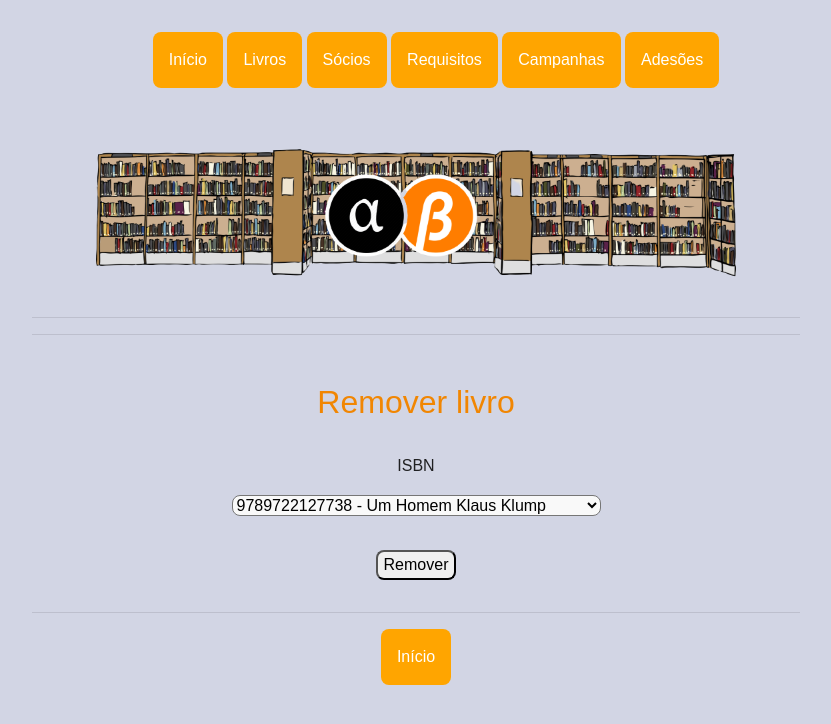
After one commit to pa7amc/biblioteca, a Flask app: page /del_livro in a window 1280 px wide. The commit adds this page. Shown: the top 724 px of the page, without its empty margins (224-1055 px from the left). Run offline with Flask 2, Linux system fonts and the light colour scheme; data comes from the database, SQL or seed files in the repository; both versions use the stored data as it was after the commit; some libraries are stand-ins or nearby versions.

Commit message:
add funcionalidades: remover campanhas, adesoes, livros

```diff
--- a/app.py
+++ b/app.py
@@ -82,6 +82,15 @@ def reg_camp():
     db.session.commit()
     return render_template('sucesso.html')
 
+#Remover livro
+@app.route('/del_camp', methods=['POST'])
+def del_camp():
+    campa = request.form.get('campa', '')
+    Campanha.query.filter_by(id_camp=campa).delete()
+    db.session.commit()
+    return render_template('sucesso.html')
+
+
 
 ########### ####################      ADESAO
 #Pagina adesao
@@ -100,15 +109,32 @@ def socio_camp2():
     cc_campa = request.form.get('ccs', '')
     novo = request.form.get('novo', '')
 
-    socio1 = db.session.query(Socio_Camp.cc_sc).filter_by(id_camp_sc=id_campa, cc_sc=cc_campa).first()
+    adesao = db.session.query(Socio_Camp.cc_sc).filter_by(id_camp_sc=id_campa, cc_sc=cc_campa).first()
 
-    if socio1 != None:
+    if adesao != None:
         return render_template('invalido_adesao.html', cc_campa=cc_campa)
 
 
     sc = Socio_Camp(id_camp_sc=id_campa, cc_sc=cc_campa, novo=novo)
 
     db.session.add(sc)
+    db.session.commit()
+    return render_template('sucesso.html')
+
+
+#Remover adesao
+@app.route('/del_adesao', methods=['POST'])
+def del_adesao():
+    campa = request.form.get('campa', '')
+    cc = request.form.get('ccs', '')
+
+    adesao = db.session.query(Socio_Camp.id_sc).filter_by(id_camp_sc=campa, cc_sc=cc).first()
+    #se o socio nao se encontrava no registo da adesao da campanha
+    if  adesao is None:
+        return render_template('invalido_rem_adesao.html', cc_campa=cc, id_camp_sc=campa)
+
+
+    Socio_Camp.query.filter_by(id_camp_sc=campa, cc_sc=cc).delete()
     db.session.commit()
     return render_template('sucesso.html')
 
@@ -212,6 +238,23 @@ def ver_livros():
     return render_template('ver_livros.html', livros=livros)
 
 
+#Pagina remove livro
+@app.route('/del_livro', methods=['GET'])
+def del_livro():
+    livros = Livro.query.all()
+    return render_template('del_livro.html', livros=livros)
+
+
+#Remover livro
+@app.route('/del_livro2', methods=['POST'])
+def del_livro2():
+    isbn = request.form.get('isbns', '')
+    Livro.query.filter_by(ISBN=isbn).delete()
+    db.session.commit()
+    return render_template('sucesso.html')
+
+
+
 ########### ####################      SOCIO
 #Pagina registo Socio
 @app.route('/reg_soc', methods=['GET'])
--- a/templates/base.html
+++ b/templates/base.html
@@ -37,15 +37,16 @@
                     <div class="dropdown">
                         <li><button class="dropbtn botoes">Livros</button>
                             <div class="dropdown-content">
-                                <a href="reg_livro"><button type="button" class="botoes">Registar livro</button></a>
+                                <a href="reg_livro"><button type="button" class="botoes">Registar livros</button></a>
                                 <a href="ver_livros"><button type="button" class="botoes">Ver livros</button></a>
+                                <a href="del_livro"><button type="button" class="botoes">Remover livros</button></a>
                             </div>
                         </li>
                     </div>
                     <div class="dropdown">
                         <li><button class="dropbtn botoes">Sócios</button>
                             <div class="dropdown-content">
-                                <a href="reg_soc"><button type="button" class="botoes">Registar sócio</button></a>
+                                <a href="reg_soc"><button type="button" class="botoes">Registar sócios</button></a>
                                 <a href="ver_soc"><button type="button" class="botoes">Ver sócios</button></a>
                                 <a href="del_soc"><button type="button" class="botoes">Remover sócios</button></a>
                             </div>
@@ -54,9 +55,9 @@
                     <div class="dropdown">
                         <li><button class="dropbtn botoes">Requisitos</button>
                             <div class="dropdown-content">
-                                <a href="reg_req"><button type="button" class="botoes">Registar requisito</button></a>
+                                <a href="reg_req"><button type="button" class="botoes">Registar requisitos</button></a>
                                 <a href="ver_req"><button type="button" class="botoes">Ver requisitos</button></a>
-                                <a href="compl_req"><button type="button" class="botoes">Fechar requisito</button></a>
+                                <a href="compl_req"><button type="button" class="botoes">Fechar requisitos</button></a>
                             </div>
                         </li>
                     </div>
--- /dev/null
+++ b/templates/del_livro.html
@@ -0,0 +1,28 @@
+{% extends "base.html"%} {%block title %}Remover livros - Biblioteca{%endblock%} {%block pic %}<img class="bgpic"
+    src="{{ url_for('static', filename = 'imgs/bb.png') }}" alt="logo" />{%endblock%} {%block content%}
+
+
+
+<hr />
+<h2>Remover livro</h2>
+<form action="/del_livro2" method="post">
+
+
+    <p>ISBN</p>
+    <select name="isbns" id="isbns">
+        {% for l in livros %}
+        <option value="{{ l.ISBN }}">{{l.ISBN}} - {{l.titulo}}</option>
+        {% endfor %}
+    </select>
+
+    <input type="submit" class="sub final" value="Remover" />
+</form>
+
+<hr />
+<div class="dropdown">
+    <li><a href="/"><button class="dropbtn botoes ">Início</button></a>
+    </li>
+</div>
+
+
+{%endblock%}
```
Also changed, not shown: templates/campanhas.html (+15 -0 lines), templates/invalido_rem_adesao.html (added, +14 -0 lines), templates/socio_camp.html (+25 -0 lines), db.sqlite3, 1 other file.
